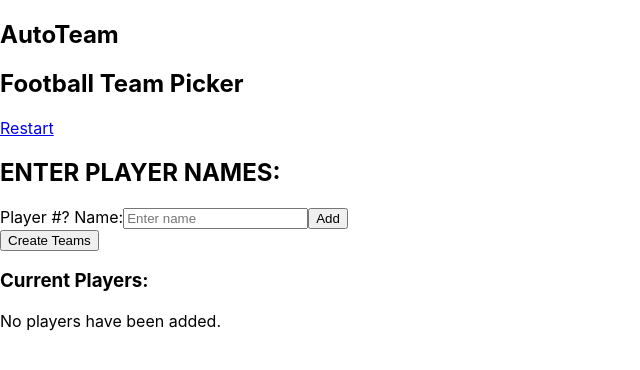
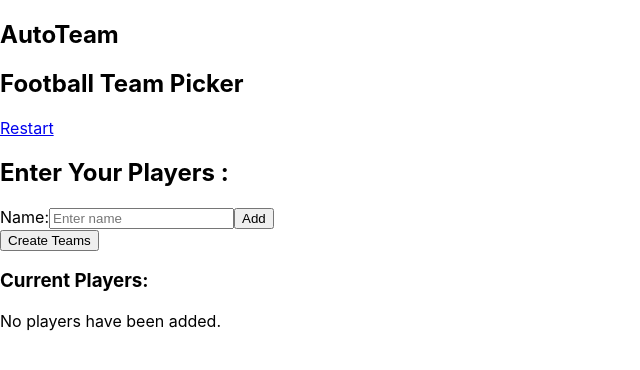
Before and after one commit to maslenm/football-team-generator, a React (Create React App) app: page /addplayer in a window 1280 px wide. Shown: the top 370 px of the page, without its empty margins (0-640 px from the left). Built offline with nearby package versions, Linux system fonts and the light colour scheme.

Commit message:
added 'add' className to add button for styling, added required to input field, edited text content.

```diff
--- a/src/components/AddPlayer/AddPlayer.js
+++ b/src/components/AddPlayer/AddPlayer.js
@@ -33,18 +33,25 @@ class AddPlayer extends Component {
 		const { playerName } = this.state;
 		return (
 			<>
-				<h1>ENTER PLAYER NAMES:</h1>
-				<form onSubmit={this.addPlayer}>
-					<label>Player #? Name:</label>
+				<section className="addPlayer">
+					<header className="addPlayer-header">
+						<h2>Enter Your Players :</h2>
+					</header>
+					<form className="addPlayer-content" onSubmit={this.addPlayer}>
+						<label className="addPlayerInput">Name:</label>
 						<input
+							className="addPlayerInput"
 							type="text"
 							name="playerName"
 							placeholder="Enter name"
 							value={playerName}
 							onChange={this.handleChange}
+							required
 						/>
-					<button className="greenButton">Add</button>
+
+						<button className="greenButton add">Add</button>
 					</form>
+				</section>
 				<button className="greenButton" onClick={this.handleCreate}>
 					Create Teams
 				</button>
```
Lines whose indentation alone changed are shown as unchanged.
